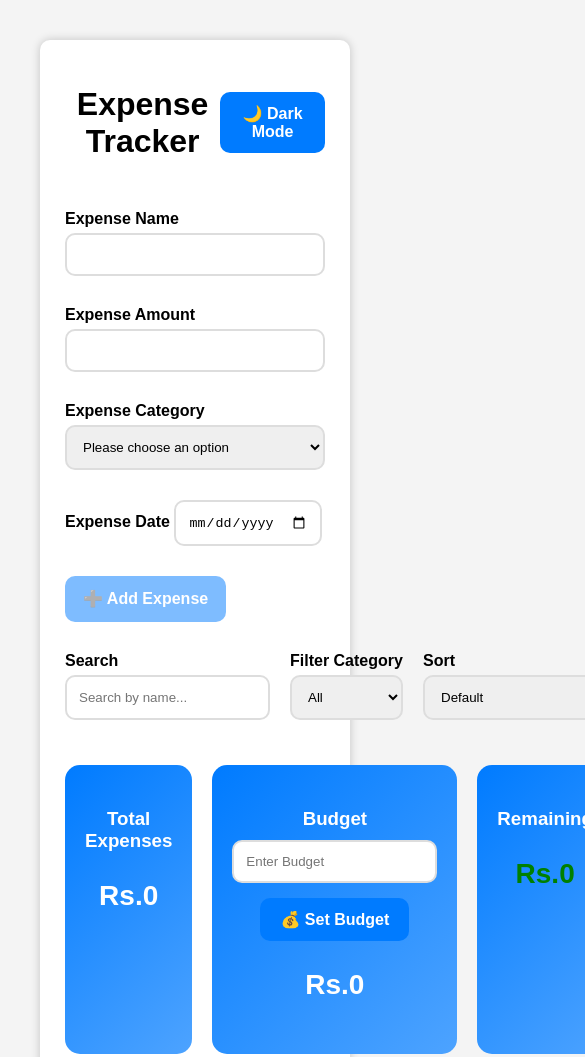
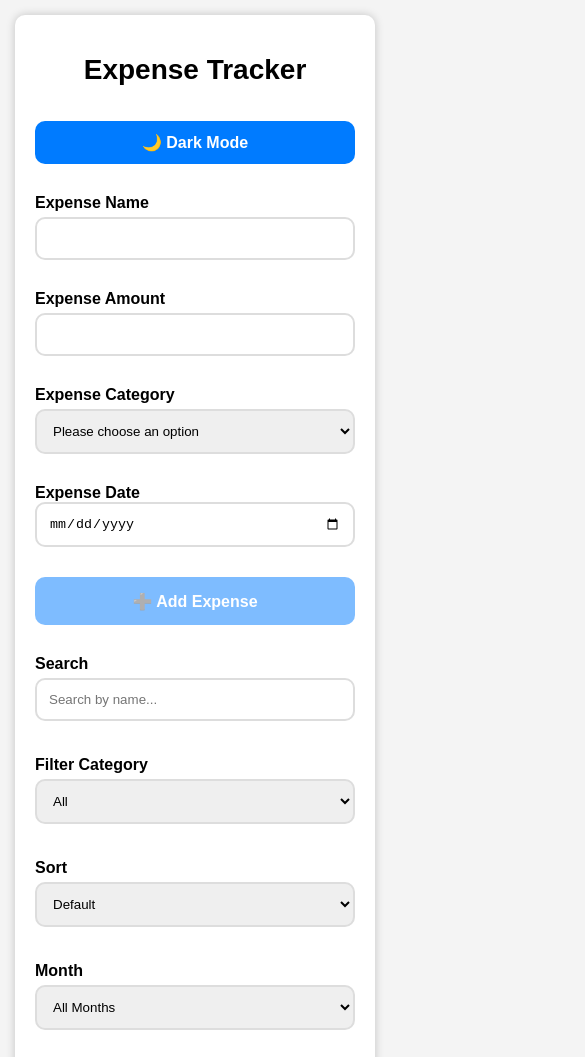
Before and after one commit to hanzlach144/Expense-Tracker, a plain HTML site: page index.html in a window 390 px wide. Shown: the top 1057 px of the page, 585 px wide, since content can reach past the window. Drawn offline with nearby package versions, Linux system fonts and the light colour scheme.

Commit message:
Complete Expense Tracker v1.0

```diff
--- a/style.css
+++ b/style.css
@@ -363,3 +363,86 @@ footer{
 ::-webkit-scrollbar-track{
     background:#eee;
 }
+
+/* ===========================
+   Mobile Responsive
+=========================== */
+
+@media (max-width: 768px) {
+
+    body{
+        padding:15px;
+    }
+
+    .container{
+        padding:20px;
+    }
+
+    .header{
+        flex-direction:column;
+        gap:15px;
+        text-align:center;
+    }
+
+    h1{
+        font-size:28px;
+    }
+
+    .add-expense-section{
+        flex-direction:column;
+        align-items:stretch;
+    }
+
+    .add-expense-section > div{
+        width:100%;
+        min-width:unset;
+    }
+
+    .field{
+        width:100%;
+    }
+
+    input,
+    select,
+    button{
+        width:100%;
+    }
+
+    #add-expense-btn{
+        width:100%;
+        height:48px;
+    }
+
+    .controls-section{
+        flex-direction:column;
+    }
+
+    .summary-section{
+        flex-direction:column;
+    }
+
+    .expense-item{
+        flex-direction:column;
+        align-items:flex-start;
+        gap:15px;
+    }
+
+    .expense-buttons{
+        width:100%;
+        justify-content:space-between;
+    }
+
+    .expense-buttons button{
+        flex:1;
+    }
+
+    .chart-container{
+        width:100%;
+        height:300px;
+    }
+
+    .analytics-cards{
+        grid-template-columns:1fr;
+    }
+
+}
```
